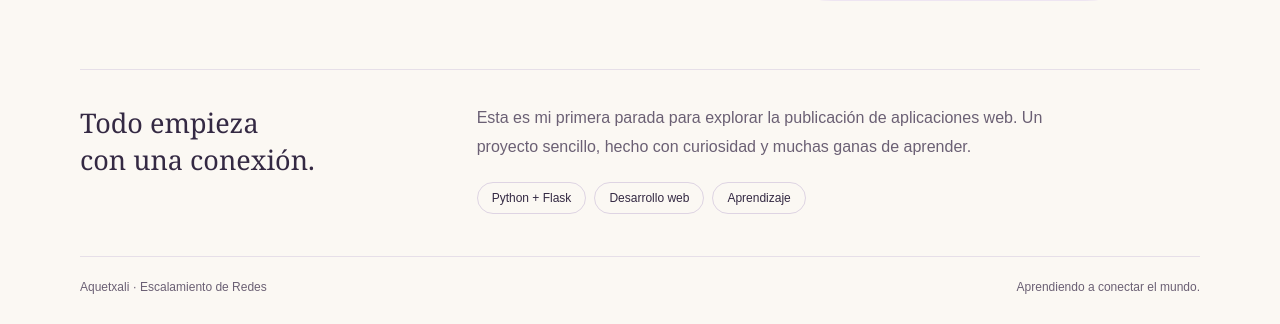
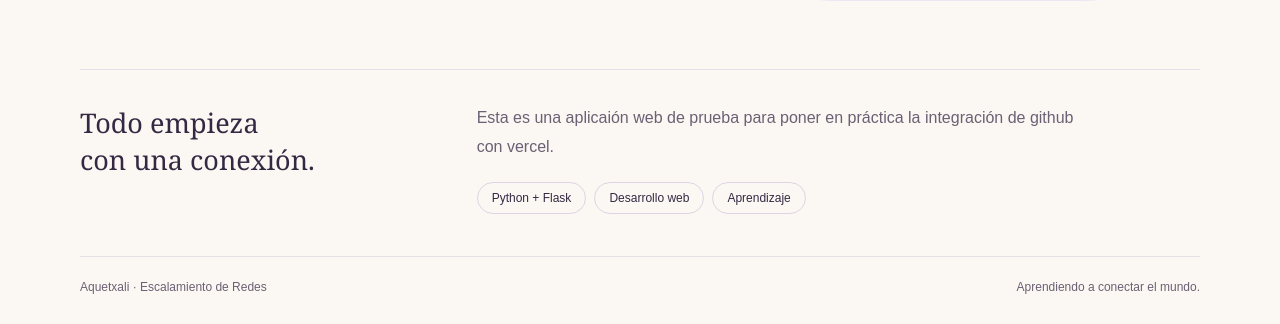
Before and after one commit to AquetxaliBS/aquetxali-web, a Flask app: page / in a window 1280 px wide. Shown: the part 648-972 px from the top of the page. Run offline with Flask 3, Linux system fonts and the light colour scheme.

Commit message:
Segunda version pagina prueba Escalamiento de Redes para Vercel

```diff
--- a/templates/index.html
+++ b/templates/index.html
@@ -20,6 +20,6 @@
 <span class="tag one">Ideas que conectan ✧</span><span class="tag two">Hola, mundo.</span>
 </div>
 </section>
-<section class="about" id="acerca"><h2>Todo empieza<br>con una conexión.</h2><div><p>Esta es mi primera parada para explorar la publicación de aplicaciones web. Un proyecto sencillo, hecho con curiosidad y muchas ganas de aprender.</p><div class="chips"><span>Python + Flask</span><span>Desarrollo web</span><span>Aprendizaje</span></div></div></section>
+<section class="about" id="acerca"><h2>Todo empieza<br>con una conexión.</h2><div><p>Esta es una aplicaión web de prueba para poner en práctica la integración de github con vercel.</p><div class="chips"><span>Python + Flask</span><span>Desarrollo web</span><span>Aprendizaje</span></div></div></section>
 </main><footer><span>Aquetxali · Escalamiento de Redes</span><span>Aprendiendo a conectar el mundo.</span></footer>
 </body></html>
```
